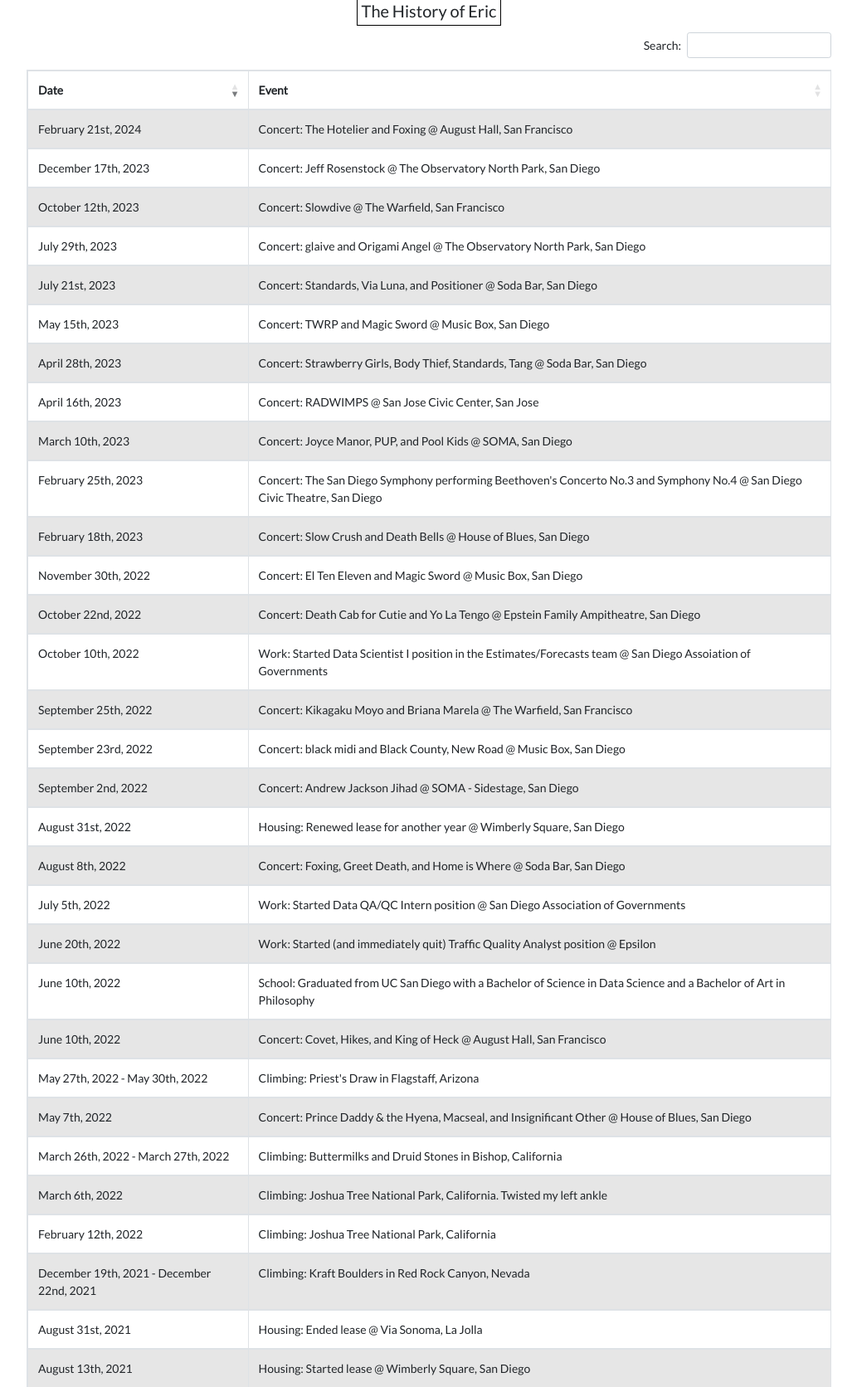
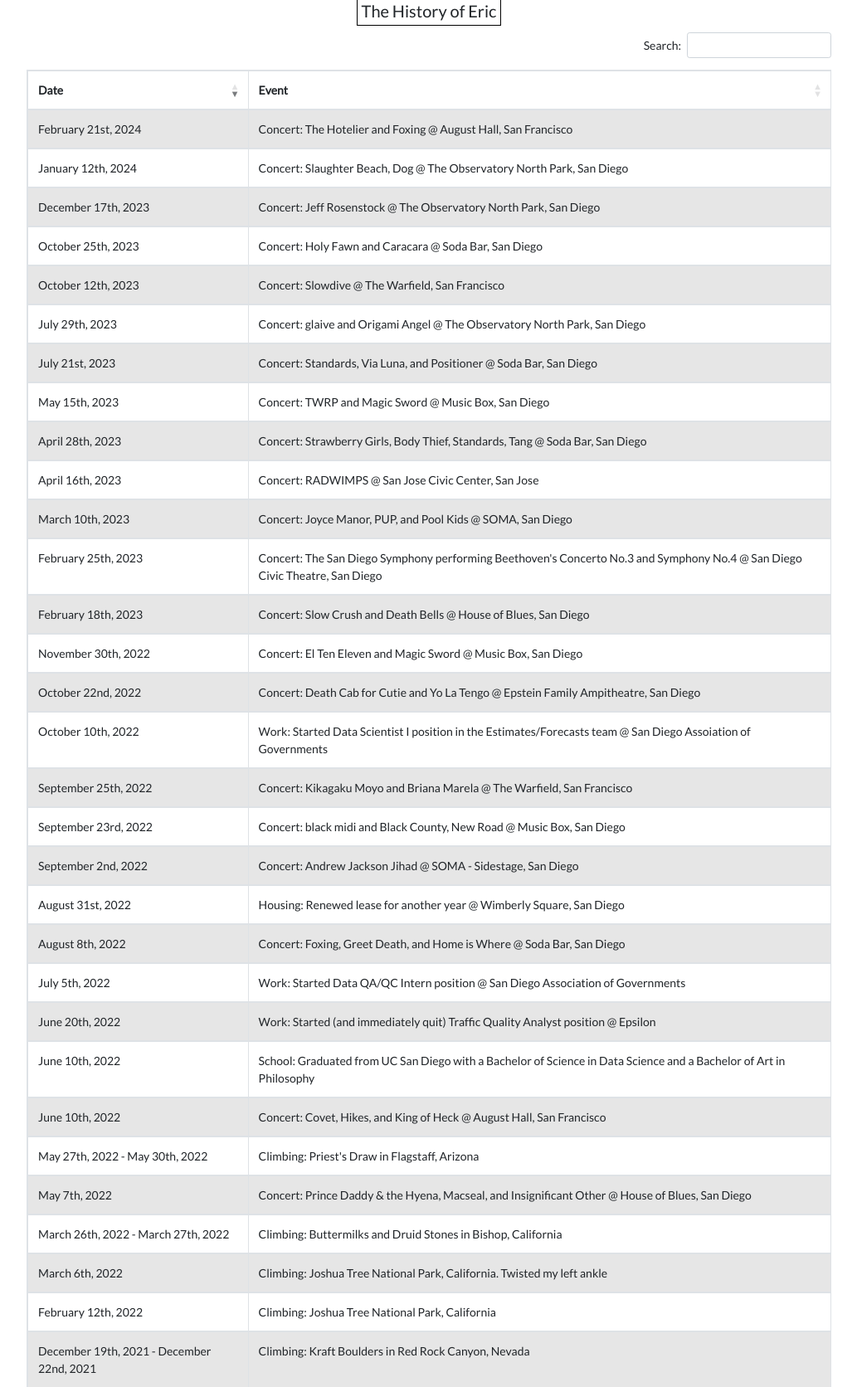
Before and after one commit to twigtheoracle/twigtheoracle.com, a Django app: page /projects/timeline in a window 1280 px wide. Shown: the part 264-1936 px from the top of the page at 83% size, without its empty margins (123-1156 px from the left). Run offline with Django 3.2, Linux system fonts and the light colour scheme; some libraries are stand-ins or nearby versions.

Commit message:
update 2023-07-13

```diff
--- a/website/mysite/templates/projects/timeline.html
+++ b/website/mysite/templates/projects/timeline.html
@@ -47,8 +47,16 @@
                     <td>Concert: The Hotelier and Foxing @ August Hall, San Francisco</td>
                 </tr>
                 <tr>
+                    <td><span>20240112</span>January 12th, 2024</td>
+                    <td>Concert: Slaughter Beach, Dog @ The Observatory North Park, San Diego</td>
+                </tr>
+                <tr>
                     <td><span>20231217</span>December 17th, 2023</td>
                     <td>Concert: Jeff Rosenstock @ The Observatory North Park, San Diego</td>
+                </tr>
+                <tr>
+                    <td><span>20231025</span>October 25th, 2023</td>
+                    <td>Concert: Holy Fawn and Caracara @ Soda Bar, San Diego</td>
                 </tr>
                 <tr>
                     <td><span>20231012</span>October 12th, 2023</td>
--- a/website/mysite/templates/thoughts/Chips Tier List.html
+++ b/website/mysite/templates/thoughts/Chips Tier List.html
@@ -6,7 +6,7 @@
 
 {% block other-head %}
 <meta name="creation-date" content="2023-03-27">
-<meta name="modification-date" content="2023-06-27">
+<meta name="modification-date" content="2023-07-13">
 {% endblock %}
 
 {% block pagetitle %}Chips Tier List{% endblock %}
@@ -33,7 +33,7 @@
         </tr>
         <tr>
             <th>B (Good Taste)</th>
-            <td>Lay's Sweet Southern Heat BBQ, Lay's Cheddar and Sour Cream, Ruffles Sour Cream and Onion</td>
+            <td>Lay's Sweet Southern Heat BBQ, Lay's Cheddar and Sour Cream, Ruffles Sour Cream and Onion, Doritos Cool Ranch</td>
         </tr>
         <tr>
             <th>C (OK Taste)</th>
--- a/website/mysite/templates/thoughts/Gum Tier List.html
+++ b/website/mysite/templates/thoughts/Gum Tier List.html
@@ -29,7 +29,7 @@
         </tr>
         <tr>
             <th>A (Great Taste)</th>
-            <td>Trident Spearmint</td>
+            <td>Trident Spearmint, Trident Original</td>
         </tr>
         <tr>
             <th>B (Good Taste)</th>
```
